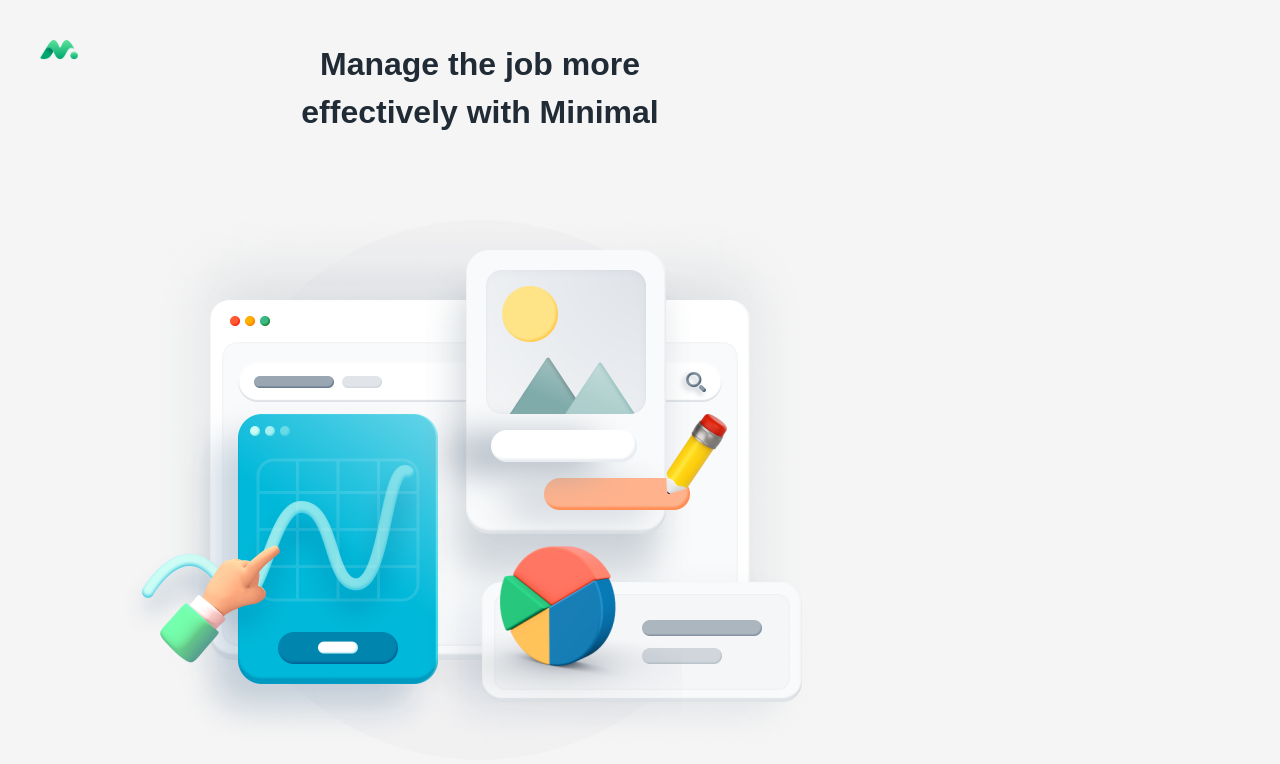
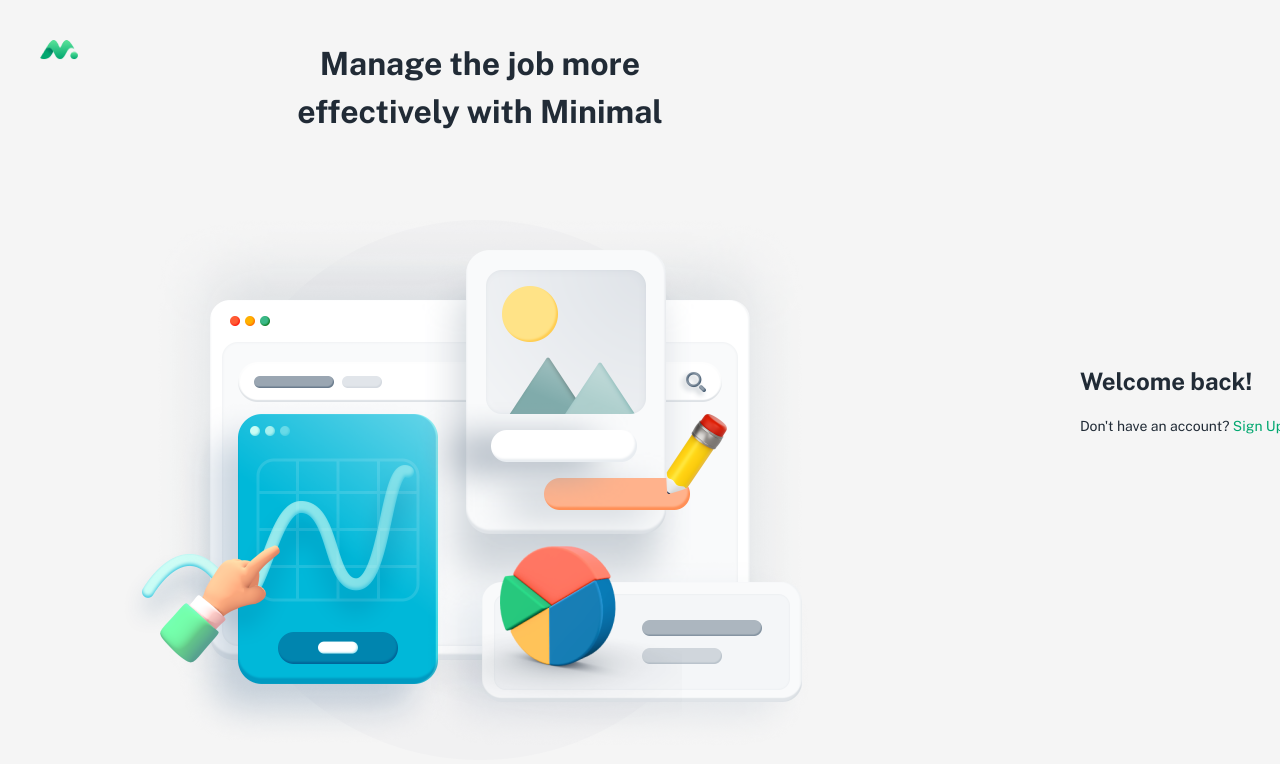
Before and after one commit to 3amfuxxk/test-time, a Next.js app: page / in a window 1280 px wide. Shown: the top 764 px of the page. Built offline with nearby package versions, Linux system fonts and the light colour scheme.

Commit message:
commit 24/11/23

```diff
--- a/package.json
+++ b/package.json
@@ -9,10 +9,12 @@
     "lint": "next lint"
   },
   "dependencies": {
+    "formik": "^2.4.5",
     "next": "14.0.3",
     "react": "^18",
     "react-dom": "^18",
-    "styled-components": "^6.1.1"
+    "styled-components": "^6.1.1",
+    "yup": "^1.3.2"
   },
   "devDependencies": {
     "@types/node": "^20",
--- /dev/null
+++ b/src/app/components/EmailInput.tsx
@@ -0,0 +1 @@
+import React from 'react';
--- /dev/null
+++ b/src/app/components/Form.tsx
@@ -0,0 +1,47 @@
+import React from 'react';
+import { useFormik } from 'formik';
+
+const SignupForm = () => {
+  const formik = useFormik({
+    initialValues: {
+      firstName: '',
+      lastName: '',
+      email: '',
+    },
+    onSubmit: values => {
+      alert(JSON.stringify(values, null, 2));
+    },
+  });
+  return (
+    <form onSubmit={formik.handleSubmit}>
+      <label htmlFor="firstName">First Name</label>
+      <input
+        id="firstName"
+        name="firstName"
+        type="text"
+        onChange={formik.handleChange}
+        value={formik.values.firstName}
+      />
+
+      <label htmlFor="lastName">Last Name</label>
+      <input
+        id="lastName"
+        name="lastName"
+        type="text"
+        onChange={formik.handleChange}
+        value={formik.values.lastName}
+      />
+
+      <label htmlFor="email">Email Address</label>
+      <input
+        id="email"
+        name="email"
+        type="email"
+        onChange={formik.handleChange}
+        value={formik.values.email}
+      />
+
+      <button type="submit">Submit</button>
+    </form>
+  );
+};
--- /dev/null
+++ b/src/app/components/LoginButton.tsx
@@ -0,0 +1,26 @@
+import React from 'react';
+import styled from 'styled-components';
+
+interface ButtonProps {
+  label: string;
+  onClick?: () => void;
+  disabled: boolean;
+}
+
+const StyledButton = styled.button`
+  background-color: #007bff;
+  color: #fff;
+  border: none;
+  padding: 10px 20px;
+  cursor: pointer;
+`;
+
+const Button: React.FC<ButtonProps> = ({ label, onClick, disabled, ...rest }) => {
+  return (
+    <StyledButton onClick={onClick} disabled={disabled} {...rest}>
+      {label}
+    </StyledButton>
+  );
+};
+
+export default Button;
--- /dev/null
+++ b/src/app/components/PasswordInput.tsx
@@ -0,0 +1 @@
+import React from 'react';
--- /dev/null
+++ b/src/app/components/TextUpForm.tsx
@@ -0,0 +1,63 @@
+import React from 'react';
+import styled from 'styled-components';
+import Link from 'next/link';
+import { Public_Sans } from 'next/font/google';
+
+const public_sans = Public_Sans({
+    weight: [ '400', '600', '700' ],
+    subsets: [ 'latin', 'vietnamese'],
+})
+
+const TextUpBlock = styled.div`
+    display: flex;
+    flex-direction: column;
+    height: auto;
+`;
+
+const Upper = styled.h1`
+    /* font-family: 'Public Sans'; */
+    font-weight: 700;
+    font-size: 24px;
+    line-height: 36px;
+    color: #212B36;
+`;
+
+const Bottom = styled.p`
+    margin-top: 16px;
+    font-size: 14px;
+    /* font-family: ${public_sans}; */
+    font-weight: 400;
+    line-height: 22px;
+    color: #212B36;
+`;
+
+const Linked = styled.a`
+    outline: none;
+    color: #00A76F;
+    /* font-family: ${public_sans}; */
+    font-weight: 600;
+    font-size: 14px;
+    line-height: 22px;
+    text-decoration: none;
+`
+
+const TextUpForm: React.FC<{ upperText: string; bottomText: string; linkText: string; linkHref: string }> = ({
+    upperText,
+    bottomText,
+    linkText,
+    linkHref,
+  }) => {
+    return (
+      <TextUpBlock className={public_sans.className}>
+        <Upper>{upperText}</Upper>
+        <Bottom>
+          {bottomText}
+          <Link href={linkHref}>
+            {linkText}
+          </Link>
+        </Bottom>
+      </TextUpBlock>
+    );
+  };
+
+  export default TextUpForm;
--- a/src/app/modules/Auth/Auth.navigation.tsx
+++ b/src/app/modules/Auth/Auth.navigation.tsx
@@ -74,6 +74,8 @@
 const Right = styled.div`
     display: flex;
     width: 480px;
+    justify-content: center;
+    align-items: center;
 `;
 
 const Main = styled.div`
--- a/src/app/page.tsx
+++ b/src/app/page.tsx
@@ -2,19 +2,31 @@
 import React from 'react';
 import AuthNavigation from './modules/Auth/Auth.navigation';
 import { createGlobalStyle } from 'styled-components';
-
+import { Form } from 'formik/dist/Form';
+import LoginButton from './components/LoginButton';
+import TextUpForm from './components/TextUpForm';
 
 const GlobalStyles = createGlobalStyle`
   * {
     margin: 0;
     padding: 0;
   }
+
+  a {
+    text-decoration: none;
+    color: #00A76F;
+  }
 `
+const handleClick = () => {
+  console.log('Button clicked!');
+}
 
 export default function Home() {
   return (
     <AuthNavigation>
         <GlobalStyles />
+        <TextUpForm upperText="Welcome back!" bottomText="Don't have an account?" linkText=" Sign Up here!" linkHref="/" />
+        {/* <LoginButton label='Hello' onClick={handleClick} disabled={false} /> */}
     </AuthNavigation>
   )
 }
```
Also changed, not shown: 1 other file (tests, documents, lock files or other folders).
